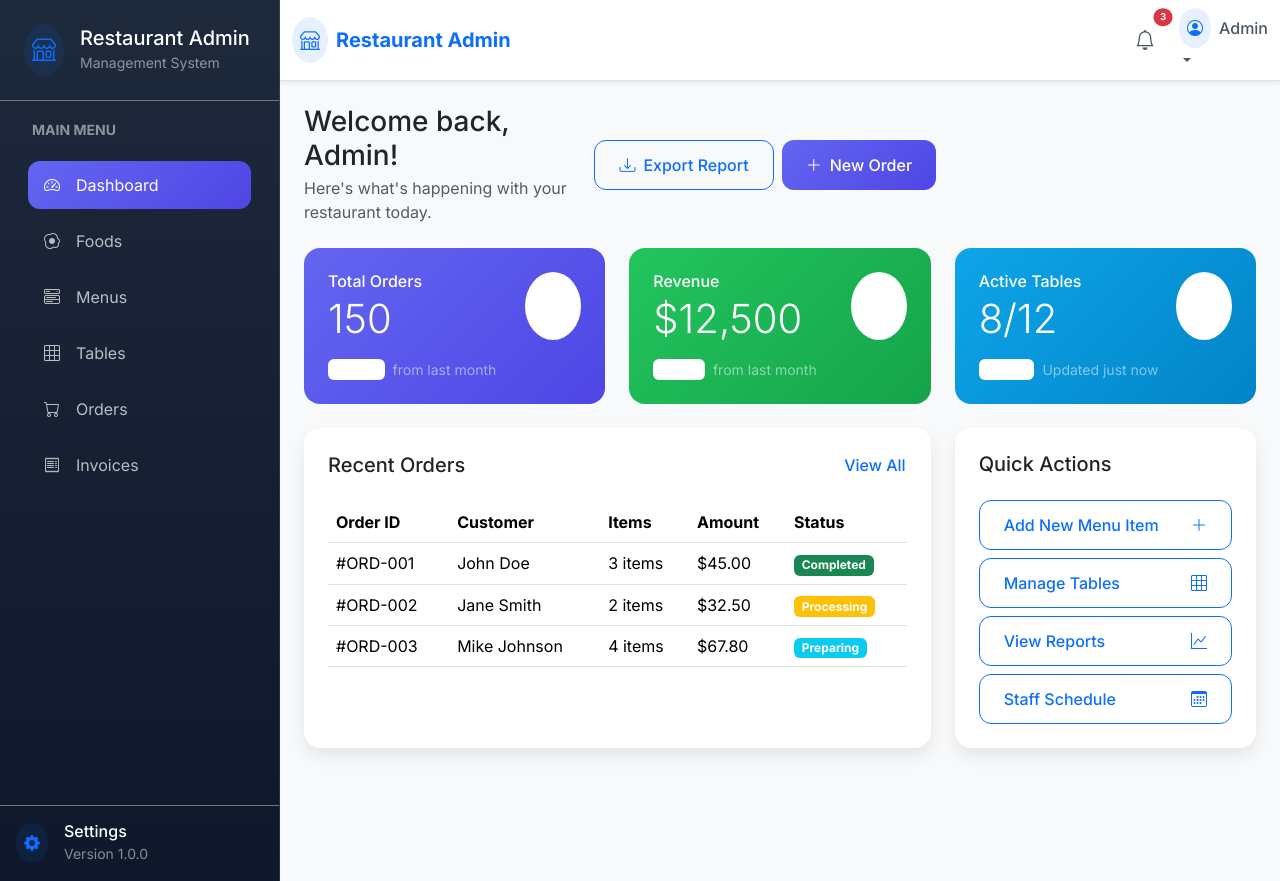
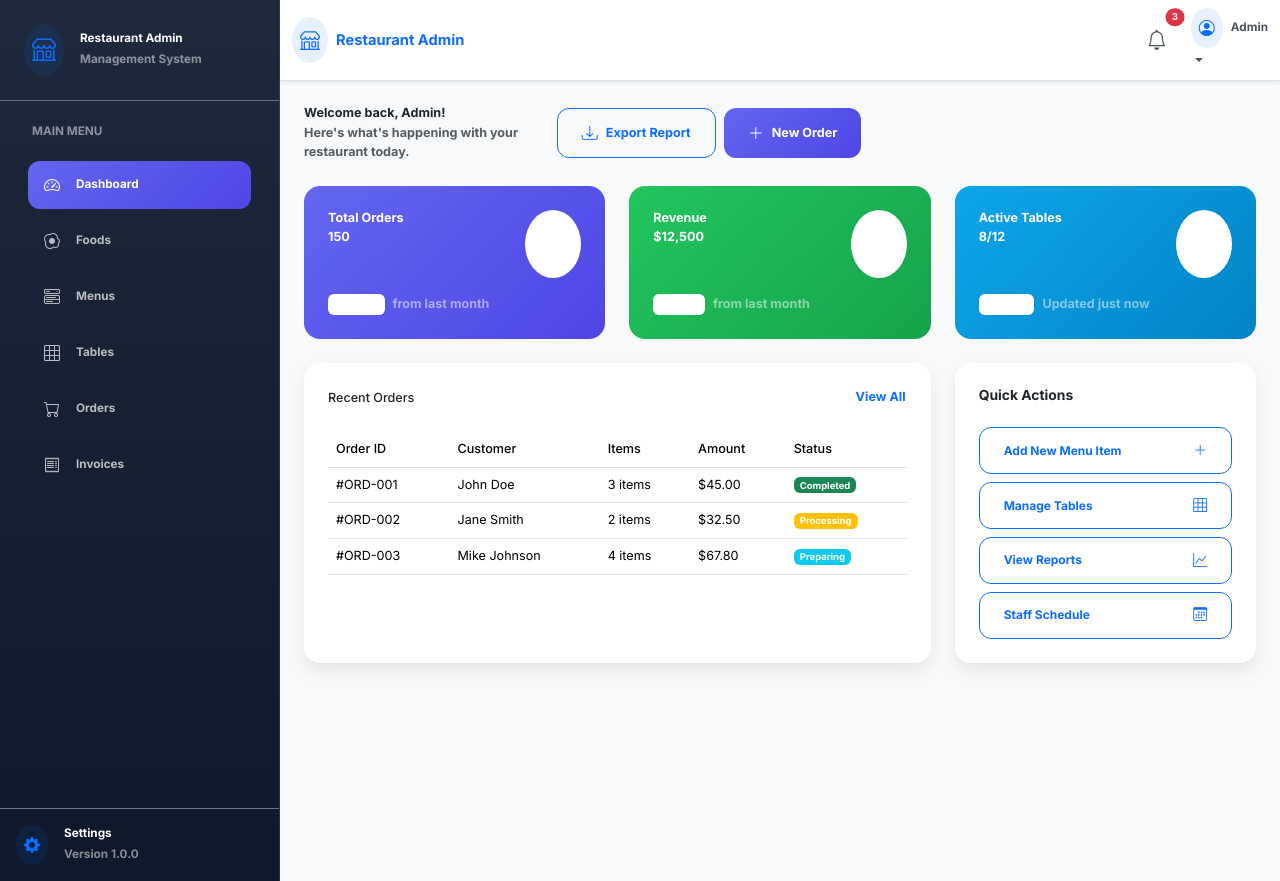
Before and after one commit to sintayehu-dev/ResturantOrderApp, a React (Create React App) app in the folder admin-panel/: page /dashboard in a window 1280 px wide. Built offline with nearby package versions, Linux system fonts and the light colour scheme; no server answers.

Commit message:
Enhance UI consistency across Navbar, Sidebar, and Dashboard components by applying uniform font sizes and weights. Update MenuList styles with improved button interactions and modal design for better user experience.

```diff
--- a/admin-panel/src/components/layout/Navbar.js
+++ b/admin-panel/src/components/layout/Navbar.js
@@ -20,7 +20,7 @@ const NavigationBar = () => {
           <div className="bg-primary bg-opacity-10 rounded-circle p-2 me-2">
             <i className="bi bi-shop text-primary"></i>
           </div>
-          <span className="fw-bold text-primary d-none d-sm-inline">Restaurant Admin</span>
+          <span className="fw-bold text-primary d-none d-sm-inline" style={{ fontSize: '73.5%', fontWeight: 'bold' }}>Restaurant Admin</span>
         </Navbar.Brand>
 
         {/* Mobile Menu Toggle */}
@@ -41,11 +41,11 @@ const NavigationBar = () => {
           id="offcanvasNavbar-expand-lg"
         >
           <Offcanvas.Header closeButton>
-            <Offcanvas.Title>Menu</Offcanvas.Title>
+            <Offcanvas.Title style={{ fontSize: '73.5%', fontWeight: 'bold' }}>Menu</Offcanvas.Title>
           </Offcanvas.Header>
           <Offcanvas.Body>
             <Nav className="flex-column">
-              <Nav.Link href="#notifications" className="d-flex align-items-center py-3">
+              <Nav.Link href="#notifications" className="d-flex align-items-center py-3" style={{ fontSize: '73.5%', fontWeight: 'bold' }}>
                 <i className="bi bi-bell fs-5 me-2"></i>
                 Notifications
                 <Badge
@@ -56,15 +56,15 @@ const NavigationBar = () => {
                   3
                 </Badge>
               </Nav.Link>
-              <Nav.Link href="#profile" className="d-flex align-items-center py-3">
+              <Nav.Link href="#profile" className="d-flex align-items-center py-3" style={{ fontSize: '73.5%', fontWeight: 'bold' }}>
                 <i className="bi bi-person me-2"></i>
                 Profile
               </Nav.Link>
-              <Nav.Link href="#settings" className="d-flex align-items-center py-3">
+              <Nav.Link href="#settings" className="d-flex align-items-center py-3" style={{ fontSize: '73.5%', fontWeight: 'bold' }}>
                 <i className="bi bi-gear me-2"></i>
                 Settings
               </Nav.Link>
-              <Nav.Link onClick={handleLogout} className="d-flex align-items-center py-3 text-danger">
+              <Nav.Link onClick={handleLogout} className="d-flex align-items-center py-3 text-danger" style={{ fontSize: '73.5%', fontWeight: 'bold' }}>
                 <i className="bi bi-box-arrow-right me-2"></i>
                 Logout
               </Nav.Link>
@@ -75,7 +75,7 @@ const NavigationBar = () => {
         {/* Desktop Menu */}
         <div className="d-none d-lg-flex align-items-center">
           <Nav className="me-3">
-            <Nav.Link href="#notifications" className="position-relative p-2">
+            <Nav.Link href="#notifications" className="position-relative p-2" style={{ fontSize: '73.5%', fontWeight: 'bold' }}>
               <i className="bi bi-bell fs-5"></i>
               <Badge
                 bg="danger"
@@ -93,7 +93,7 @@ const NavigationBar = () => {
                 <div className="bg-primary bg-opacity-10 rounded-circle p-2 me-2">
                   <i className="bi bi-person-circle text-primary"></i>
                 </div>
-                <span>{user?.name || 'Admin'}</span>
+                <span style={{ fontSize: '73.5%', fontWeight: 'bold' }}>{user?.name || 'Admin'}</span>
               </div>
             }
             id="basic-nav-dropdown"
@@ -101,23 +101,23 @@ const NavigationBar = () => {
             className="custom-dropdown"
           >
             <div className="px-3 py-2 border-bottom">
-              <h6 className="mb-0">{user?.name || 'Admin User'}</h6>
-              <small className="text-muted">{user?.email || 'admin@example.com'}</small>
+              <h6 className="mb-0" style={{ fontSize: '73.5%', fontWeight: 'bold' }}>{user?.name || 'Admin User'}</h6>
+              <small className="text-muted" style={{ fontSize: '73.5%', fontWeight: 'bold' }}>{user?.email || 'admin@example.com'}</small>
             </div>
 
-            <NavDropdown.Item href="#profile" className="d-flex align-items-center">
+            <NavDropdown.Item href="#profile" className="d-flex align-items-center" style={{ fontSize: '73.5%', fontWeight: 'bold' }}>
               <i className="bi bi-person me-2"></i>
               Profile
             </NavDropdown.Item>
 
-            <NavDropdown.Item href="#settings" className="d-flex align-items-center">
+            <NavDropdown.Item href="#settings" className="d-flex align-items-center" style={{ fontSize: '73.5%', fontWeight: 'bold' }}>
               <i className="bi bi-gear me-2"></i>
               Settings
             </NavDropdown.Item>
 
             <NavDropdown.Divider />
 
-            <NavDropdown.Item onClick={handleLogout} className="d-flex align-items-center text-danger">
+            <NavDropdown.Item onClick={handleLogout} className="d-flex align-items-center text-danger" style={{ fontSize: '73.5%', fontWeight: 'bold' }}>
               <i className="bi bi-box-arrow-right me-2"></i>
               Logout
             </NavDropdown.Item>
--- a/admin-panel/src/components/layout/Sidebar.js
+++ b/admin-panel/src/components/layout/Sidebar.js
@@ -65,8 +65,8 @@ const Sidebar = ({ isMobile, show, onHide }) => {
           </div>
           {!isCollapsed && (
             <div className="flex-grow-1 ms-3">
-              <h5 className="mb-0 text-white">Restaurant Admin</h5>
-              <small className="text-white-50">Management System</small>
+              <h5 className="mb-0 text-white" style={{ fontSize: '73.5%', fontWeight: 'bold' }}>Restaurant Admin</h5>
+              <small className="text-white-50" style={{ fontSize: '73.5%', fontWeight: 'bold' }}>Management System</small>
             </div>
           )}
         </div>
@@ -75,7 +75,7 @@ const Sidebar = ({ isMobile, show, onHide }) => {
       <div className="p-3">
         {!isCollapsed && (
           <div className="mb-3 px-3">
-            <small className="text-white-50 text-uppercase fw-bold">Main Menu</small>
+            <small className="text-white-50 text-uppercase fw-bold" style={{ fontSize: '73.5%', fontWeight: 'bold' }}>Main Menu</small>
           </div>
         )}
         <Nav className="flex-column">
@@ -90,7 +90,7 @@ const Sidebar = ({ isMobile, show, onHide }) => {
               onClick={isMobile ? onHide : undefined}
             >
               <i className={`${item.icon} ${isCollapsed ? 'mx-auto' : 'me-3'}`}></i>
-              {!isCollapsed && <span>{item.title}</span>}
+              {!isCollapsed && <span style={{ fontSize: '73.5%', fontWeight: 'bold' }}>{item.title}</span>}
             </Nav.Link>
           ))}
         </Nav>
@@ -105,8 +105,8 @@ const Sidebar = ({ isMobile, show, onHide }) => {
               </div>
             </div>
             <div className="flex-grow-1 ms-3">
-              <h6 className="mb-0 text-white">Settings</h6>
-              <small className="text-white-50">Version 1.0.0</small>
+              <h6 className="mb-0 text-white" style={{ fontSize: '73.5%', fontWeight: 'bold' }}>Settings</h6>
+              <small className="text-white-50" style={{ fontSize: '73.5%', fontWeight: 'bold' }}>Version 1.0.0</small>
             </div>
           </div>
         </div>
@@ -125,7 +125,7 @@ const Sidebar = ({ isMobile, show, onHide }) => {
         style={{ width: '280px' }}
       >
         <Offcanvas.Header closeButton closeVariant="white">
-          <Offcanvas.Title className="text-white">Menu</Offcanvas.Title>
+          <Offcanvas.Title className="text-white" style={{ fontSize: '73.5%', fontWeight: 'bold' }}>Menu</Offcanvas.Title>
         </Offcanvas.Header>
         <Offcanvas.Body className="p-0">
           <SidebarContent />
--- a/admin-panel/src/pages/dashboard/Dashboard.js
+++ b/admin-panel/src/pages/dashboard/Dashboard.js
@@ -10,17 +10,17 @@ const Dashboard = () => {
       {/* Header Section */}
       <div className="d-flex flex-column flex-md-row justify-content-between align-items-start align-items-md-center mb-4 gap-3">
         <div>
-          <h1 className="h3 mb-1">Welcome back, {user?.name || 'Admin'}!</h1>
-          <p className="text-muted mb-0">Here's what's happening with your restaurant today.</p>
+          <h1 className="h3 mb-1" style={{ fontSize: '78.75%', fontWeight: 'bold' }}>Welcome back, {user?.name || 'Admin'}!</h1>
+          <p className="text-muted mb-0" style={{ fontSize: '78.75%', fontWeight: 'bold' }}>Here's what's happening with your restaurant today.</p>
         </div>
         <div className="d-flex gap-2 w-100 w-md-auto">
           <Button variant="outline-primary" className="d-flex align-items-center gap-2 flex-grow-1 flex-md-grow-0">
             <i className="bi bi-download"></i>
-            <span className="d-none d-sm-inline">Export Report</span>
+            <span className="d-none d-sm-inline" style={{ fontSize: '78.75%', fontWeight: 'bold' }}>Export Report</span>
           </Button>
           <Button variant="primary" className="d-flex align-items-center gap-2 flex-grow-1 flex-md-grow-0">
             <i className="bi bi-plus-lg"></i>
-            <span className="d-none d-sm-inline">New Order</span>
+            <span className="d-none d-sm-inline" style={{ fontSize: '78.75%', fontWeight: 'bold' }}>New Order</span>
           </Button>
         </div>
       </div>
@@ -33,8 +33,8 @@ const Dashboard = () => {
             <div className="card-body p-3 p-md-4">
               <div className="d-flex justify-content-between align-items-start mb-3">
                 <div>
-                  <h6 className="card-title mb-1">Total Orders</h6>
-                  <h2 className="display-6 display-md-4 mb-0">150</h2>
+                  <h6 className="card-title mb-1" style={{ fontSize: '78.75%', fontWeight: 'bold' }}>Total Orders</h6>
+                  <h2 className="display-6 display-md-4 mb-0" style={{ fontSize: '78.75%', fontWeight: 'bold' }}>150</h2>
                 </div>
                 <div className="bg-white bg-opacity-20 rounded-circle p-2 p-md-3">
                   <i className="bi bi-cart text-white fs-4"></i>
@@ -45,7 +45,7 @@ const Dashboard = () => {
                   <i className="bi bi-arrow-up me-1"></i>
                   12%
                 </span>
-                <small className="text-white-50">from last month</small>
+                <small className="text-white-50" style={{ fontSize: '78.75%', fontWeight: 'bold' }}>from last month</small>
               </div>
             </div>
           </div>
@@ -57,8 +57,8 @@ const Dashboard = () => {
             <div className="card-body p-3 p-md-4">
               <div className="d-flex justify-content-between align-items-start mb-3">
                 <div>
-                  <h6 className="card-title mb-1">Revenue</h6>
-                  <h2 className="display-6 display-md-4 mb-0">$12,500</h2>
+                  <h6 className="card-title mb-1" style={{ fontSize: '78.75%', fontWeight: 'bold' }}>Revenue</h6>
+                  <h2 className="display-6 display-md-4 mb-0" style={{ fontSize: '78.75%', fontWeight: 'bold' }}>$12,500</h2>
                 </div>
                 <div className="bg-white bg-opacity-20 rounded-circle p-2 p-md-3">
                   <i className="bi bi-currency-dollar text-white fs-4"></i>
@@ -69,7 +69,7 @@ const Dashboard = () => {
                   <i className="bi bi-arrow-up me-1"></i>
                   8%
                 </span>
-                <small className="text-white-50">from last month</small>
+                <small className="text-white-50" style={{ fontSize: '78.75%', fontWeight: 'bold' }}>from last month</small>
               </div>
             </div>
           </div>
@@ -81,8 +81,8 @@ const Dashboard = () => {
             <div className="card-body p-3 p-md-4">
               <div className="d-flex justify-content-between align-items-start mb-3">
                 <div>
-                  <h6 className="card-title mb-1">Active Tables</h6>
-                  <h2 className="display-6 display-md-4 mb-0">8/12</h2>
+                  <h6 className="card-title mb-1" style={{ fontSize: '78.75%', fontWeight: 'bold' }}>Active Tables</h6>
+                  <h2 className="display-6 display-md-4 mb-0" style={{ fontSize: '78.75%', fontWeight: 'bold' }}>8/12</h2>
                 </div>
                 <div className="bg-white bg-opacity-20 rounded-circle p-2 p-md-3">
                   <i className="bi bi-grid-3x3 text-white fs-4"></i>
@@ -93,7 +93,7 @@ const Dashboard = () => {
                   <i className="bi bi-clock me-1"></i>
                   Live
                 </span>
-                <small className="text-white-50">Updated just now</small>
+                <small className="text-white-50" style={{ fontSize: '78.75%', fontWeight: 'bold' }}>Updated just now</small>
               </div>
             </div>
           </div>
@@ -107,8 +107,8 @@ const Dashboard = () => {
           <Card className="h-100">
             <Card.Body className="p-3 p-md-4">
               <div className="d-flex justify-content-between align-items-center mb-4">
-                <h5 className="card-title mb-0">Recent Orders</h5>
-                <Button variant="link" className="text-decoration-none p-0">
+                <h5 className="card-title mb-0" style={{ fontSize: '78.75%', fontWeight: '500' }}>Recent Orders</h5>
+                <Button variant="link" className="text-decoration-none p-0" style={{ fontSize: '78.75%', fontWeight: 'bold' }}>
                   View All
                 </Button>
               </div>
@@ -116,34 +116,34 @@ const Dashboard = () => {
                 <table className="table table-hover align-middle mb-0">
                   <thead>
                     <tr>
-                      <th>Order ID</th>
-                      <th className="d-none d-md-table-cell">Customer</th>
-                      <th>Items</th>
-                      <th className="d-none d-md-table-cell">Amount</th>
-                      <th>Status</th>
+                      <th style={{ fontSize: '78.75%', fontWeight: '500' }}>Order ID</th>
+                      <th className="d-none d-md-table-cell" style={{ fontSize: '78.75%', fontWeight: '500' }}>Customer</th>
+                      <th style={{ fontSize: '78.75%', fontWeight: '500' }}>Items</th>
+                      <th className="d-none d-md-table-cell" style={{ fontSize: '78.75%', fontWeight: '500' }}>Amount</th>
+                      <th style={{ fontSize: '78.75%', fontWeight: '500' }}>Status</th>
                     </tr>
                   </thead>
                   <tbody>
                     <tr>
-                      <td>#ORD-001</td>
-                      <td className="d-none d-md-table-cell">John Doe</td>
-                      <td>3 items</td>
-                      <td className="d-none d-md-table-cell">$45.00</td>
-                      <td><span className="badge bg-success">Completed</span></td>
+                      <td style={{ fontSize: '78.75%', fontWeight: 'normal' }}>#ORD-001</td>
+                      <td className="d-none d-md-table-cell" style={{ fontSize: '78.75%', fontWeight: 'normal' }}>John Doe</td>
+                      <td style={{ fontSize: '78.75%', fontWeight: 'normal' }}>3 items</td>
+                      <td className="d-none d-md-table-cell" style={{ fontSize: '78.75%', fontWeight: 'normal' }}>$45.00</td>
+                      <td style={{ fontSize: '78.75%', fontWeight: 'normal' }}><span className="badge bg-success">Completed</span></td>
                     </tr>
                     <tr>
-                      <td>#ORD-002</td>
-                      <td className="d-none d-md-table-cell">Jane Smith</td>
-                      <td>2 items</td>
-                      <td className="d-none d-md-table-cell">$32.50</td>
-                      <td><span className="badge bg-warning">Processing</span></td>
+                      <td style={{ fontSize: '78.75%', fontWeight: 'normal' }}>#ORD-002</td>
+                      <td className="d-none d-md-table-cell" style={{ fontSize: '78.75%', fontWeight: 'normal' }}>Jane Smith</td>
+                      <td style={{ fontSize: '78.75%', fontWeight: 'normal' }}>2 items</td>
+                      <td className="d-none d-md-table-cell" style={{ fontSize: '78.75%', fontWeight: 'normal' }}>$32.50</td>
+                      <td style={{ fontSize: '78.75%', fontWeight: 'normal' }}><span className="badge bg-warning">Processing</span></td>
                     </tr>
                     <tr>
-                      <td>#ORD-003</td>
-                      <td className="d-none d-md-table-cell">Mike Johnson</td>
-                      <td>4 items</td>
-                      <td className="d-none d-md-table-cell">$67.80</td>
-                      <td><span className="badge bg-info">Preparing</span></td>
+                      <td style={{ fontSize: '78.75%', fontWeight: 'normal' }}>#ORD-003</td>
+                      <td className="d-none d-md-table-cell" style={{ fontSize: '78.75%', fontWeight: 'normal' }}>Mike Johnson</td>
+                      <td style={{ fontSize: '78.75%', fontWeight: 'normal' }}>4 items</td>
+                      <td className="d-none d-md-table-cell" style={{ fontSize: '78.75%', fontWeight: 'normal' }}>$67.80</td>
+                      <td style={{ fontSize: '78.75%', fontWeight: 'normal' }}><span className="badge bg-info">Preparing</span></td>
                     </tr>
                   </tbody>
                 </table>
@@ -156,22 +156,22 @@ const Dashboard = () => {
         <Col lg={4}>
           <Card className="h-100">
             <Card.Body className="p-3 p-md-4">
-              <h5 className="card-title mb-4">Quick Actions</h5>
+              <h5 className="card-title mb-4" style={{ fontSize: '86.625%', fontWeight: 'bold' }}>Quick Actions</h5>
               <div className="d-grid gap-2">
-                <Button variant="outline-primary" className="d-flex align-items-center justify-content-between">
-                  <span>Add New Menu Item</span>
+                <Button variant="outline-primary" className="d-flex align-items-center justify-content-between" style={{ fontSize: '86.625%', fontWeight: 'bold' }}>
+                  <span style={{ fontSize: '86.625%', fontWeight: 'bold' }}>Add New Menu Item</span>
                   <i className="bi bi-plus-lg"></i>
                 </Button>
-                <Button variant="outline-primary" className="d-flex align-items-center justify-content-between">
-                  <span>Manage Tables</span>
+                <Button variant="outline-primary" className="d-flex align-items-center justify-content-between" style={{ fontSize: '86.625%', fontWeight: 'bold' }}>
+                  <span style={{ fontSize: '86.625%', fontWeight: 'bold' }}>Manage Tables</span>
                   <i className="bi bi-grid-3x3"></i>
                 </Button>
-                <Button variant="outline-primary" className="d-flex align-items-center justify-content-between">
-                  <span>View Reports</span>
+                <Button variant="outline-primary" className="d-flex align-items-center justify-content-between" style={{ fontSize: '86.625%', fontWeight: 'bold' }}>
+                  <span style={{ fontSize: '86.625%', fontWeight: 'bold' }}>View Reports</span>
                   <i className="bi bi-graph-up"></i>
                 </Button>
-                <Button variant="outline-primary" className="d-flex align-items-center justify-content-between">
-                  <span>Staff Schedule</span>
+                <Button variant="outline-primary" className="d-flex align-items-center justify-content-between" style={{ fontSize: '86.625%', fontWeight: 'bold' }}>
+                  <span style={{ fontSize: '86.625%', fontWeight: 'bold' }}>Staff Schedule</span>
                   <i className="bi bi-calendar3"></i>
                 </Button>
               </div>
--- a/admin-panel/src/pages/menus/MenuList.js
+++ b/admin-panel/src/pages/menus/MenuList.js
@@ -204,7 +204,7 @@ const MenuList = () => {
                               variant="outline-primary"
                               size="sm"
                               onClick={() => handleShowModal(menu)}
-                            className="action-icon-btn"
+                              className="action-icon-btn edit-btn"
                             >
                               <i className="bi bi-pencil"></i>
                             </Button>
@@ -212,7 +212,7 @@ const MenuList = () => {
                               variant="outline-danger"
                               size="sm"
                               onClick={() => handleDelete(menu.menu_id)}
-                            className="action-icon-btn"
+                              className="action-icon-btn delete-btn"
                             >
                               <i className="bi bi-trash"></i>
                             </Button>
@@ -317,10 +317,12 @@ const MenuList = () => {
             </Row>
           </Modal.Body>
           <Modal.Footer>
-            <Button variant="secondary" onClick={handleCloseModal} className="cancel-button">
+            <Button variant="outline-secondary" onClick={handleCloseModal} className="cancel-button d-flex align-items-center">
+              <i className="bi bi-x-circle me-2"></i>
               Cancel
             </Button>
-            <Button variant="primary" type="submit" className="submit-button">
+            <Button variant="primary" type="submit" className="submit-button d-flex align-items-center">
+              <i className={`bi ${selectedMenu ? 'bi-check2-circle' : 'bi-plus-circle'} me-2`}></i>
               {selectedMenu ? 'Update Menu' : 'Create Menu'}
             </Button>
           </Modal.Footer>
```
Also changed, not shown: admin-panel/src/pages/menus/MenuList.css (+83 -0 lines).
